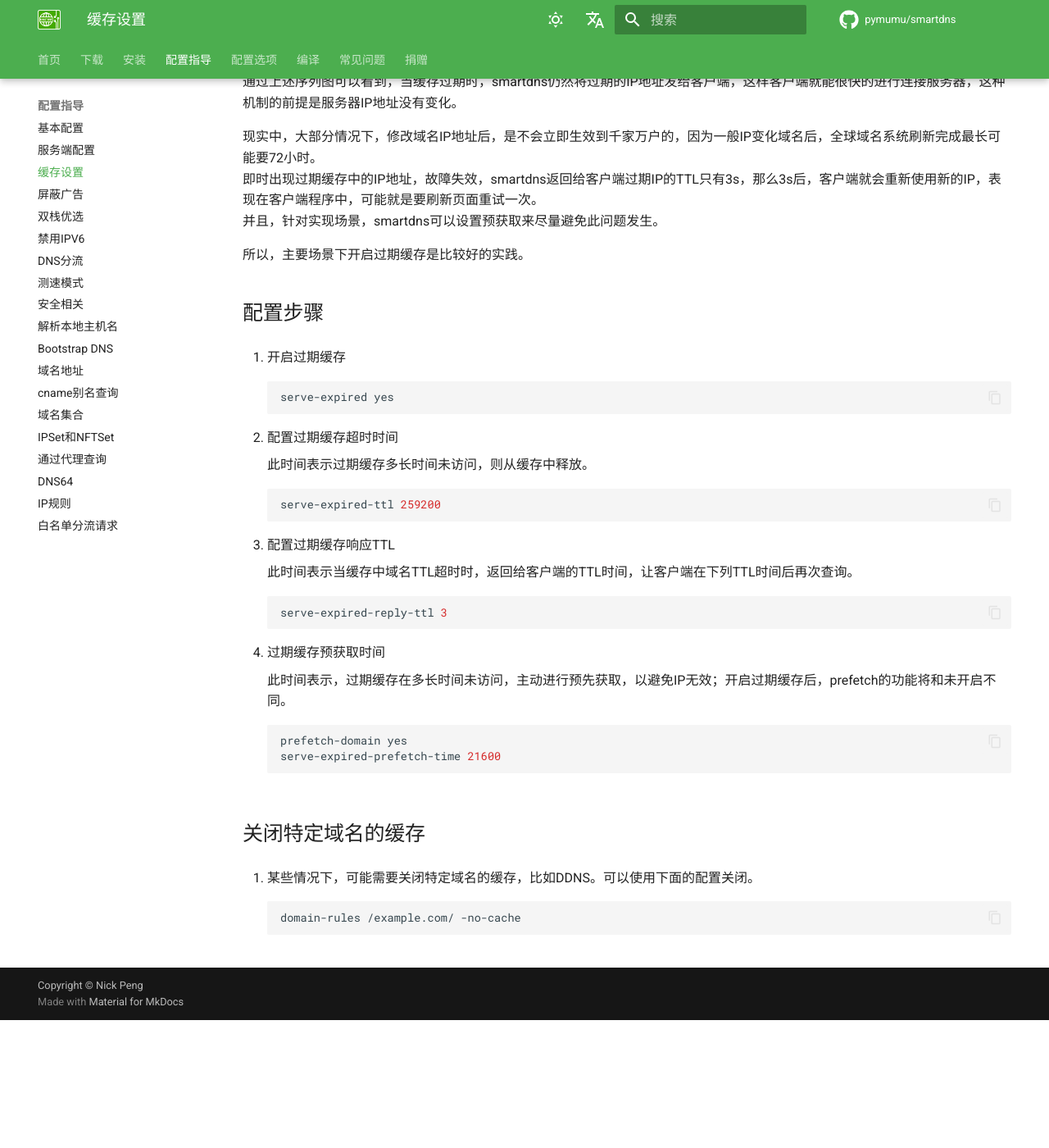
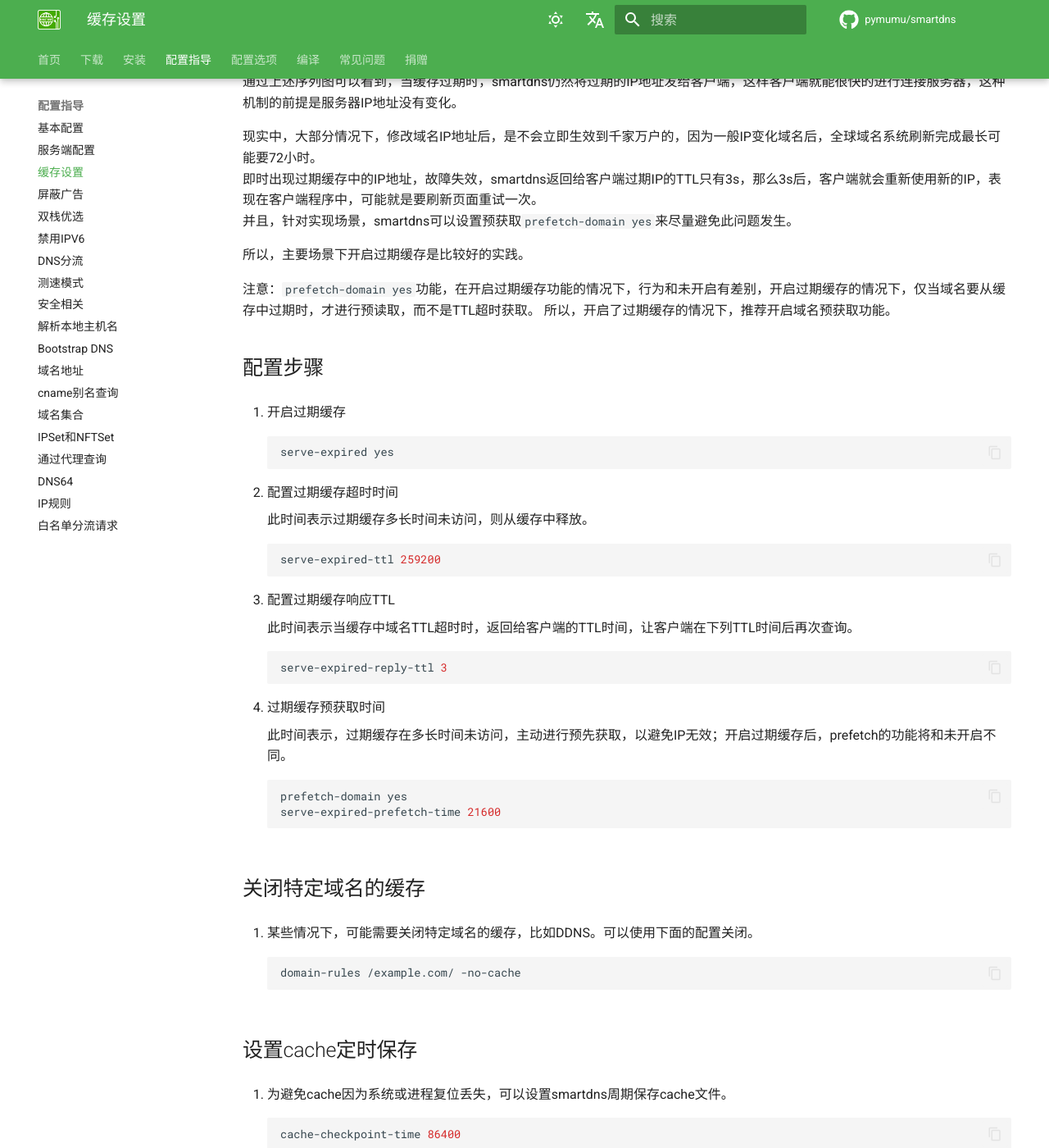
Before and after one commit to pymumu/smartdns, an MkDocs documentation site: the page built from docs/config/cache.md, in a window 1280 px wide and 1400 px high, scrolled down 1736 px. Shown: the whole window at 82% size. Built offline with MkDocs 1.6.1 and Material for MkDocs 9.7.7, drawn with Linux system fonts in a browser that asks for light colours; comment, search, counter and statistics services are not loaded; before the commit the page ends 2980 px from its top, so only the background shows below that.

Commit message:
update cache pages

````diff
--- a/docs/config/cache.md
+++ b/docs/config/cache.md
@@ -64,9 +64,12 @@ sequenceDiagram
 
 现实中，大部分情况下，修改域名IP地址后，是不会立即生效到千家万户的，因为一般IP变化域名后，全球域名系统刷新完成最长可能要72小时。
 即时出现过期缓存中的IP地址，故障失效，smartdns返回给客户端过期IP的TTL只有3s，那么3s后，客户端就会重新使用新的IP，表现在客户端程序中，可能就是要刷新页面重试一次。
-并且，针对实现场景，smartdns可以设置预获取来尽量避免此问题发生。
+并且，针对实现场景，smartdns可以设置预获取`prefetch-domain yes`来尽量避免此问题发生。
 
 所以，主要场景下开启过期缓存是比较好的实践。
+
+注意：`prefetch-domain yes`功能，在开启过期缓存功能的情况下，行为和未开启有差别，开启过期缓存的情况下，仅当域名要从缓存中过期时，才进行预读取，而不是TTL超时获取。
+所以，开启了过期缓存的情况下，推荐开启域名预获取功能。
 
 ## 配置步骤
 
@@ -108,3 +111,11 @@ sequenceDiagram
     ```shell
     domain-rules /example.com/ -no-cache
     ```
+
+## 设置cache定时保存
+
+1. 为避免cache因为系统或进程复位丢失，可以设置smartdns周期保存cache文件。
+
+    ```shell
+    cache-checkpoint-time 86400
+    ```
````
Also changed, not shown: docs/configuration.md (+1 -1 lines), en/docs/config/cache.md (+8 -1 lines), en/docs/configuration.md (+1 -1 lines).
